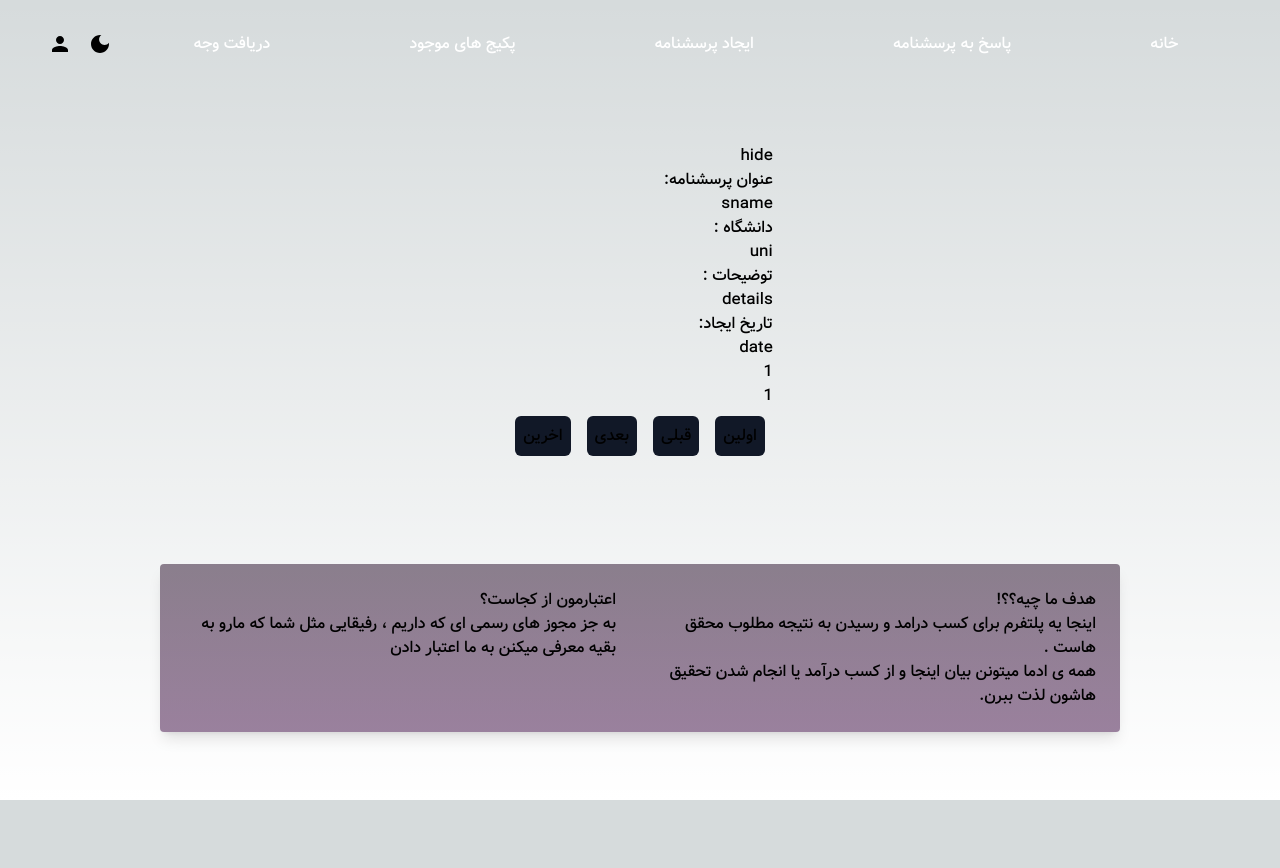
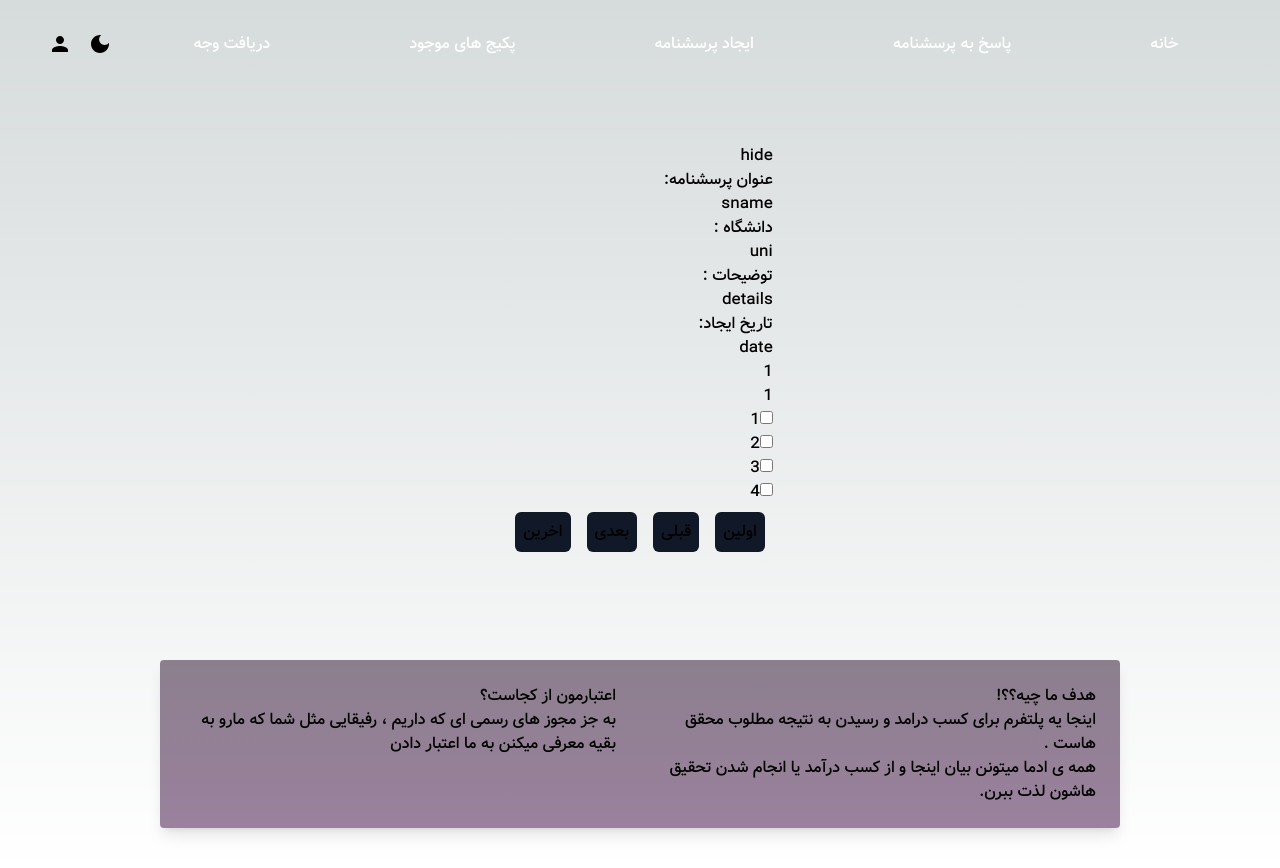
Before and after one commit to hosseinemir/survey-hosseinemir, a Next.js app: page /answer-survey in a window 1280 px wide. Before the commit the page ends 800 px from the top, so only its background shows below. Built offline with nearby package versions, Linux system fonts and the light colour scheme.

Commit message:
add all files and change some fetures for better performance and start totest ansswer part logic

```diff
--- a/src/components/template/AnswerSurveyT.tsx
+++ b/src/components/template/AnswerSurveyT.tsx
@@ -1,6 +1,7 @@
 "use client";
-import React, { useState } from "react";
+import React, { useEffect, useState } from "react";
 import SurveyDetailsPart from "../module/SurveyDetailsPart";
+import { useranswer } from "../../types/types";
 const surveyforexapmle = {
   suser: "suser",
   sname: "sname",
@@ -22,6 +23,8 @@ const surveyforexapmle = {
 export default function AnswerSurveyT() {
   const [qcounter, setqcounter] = useState<number>(1);
   const [showdetails, setShowdetails] = useState<boolean>(true);
+  const [useranswers, setuseranswers] = useState<useranswer>();
+  // const [chekedarray , setchekedarray]=useState<[boolean]>()
   const fristqHandler = () => {
     setqcounter(1);
   };
@@ -51,6 +54,26 @@ export default function AnswerSurveyT() {
     { id: "3", name: "بعدی", func: nextqHandler },
     { id: "4", name: "اخرین", func: lastqHandler },
   ];
+  // const chekedarrayfunc = (index)=>{
+
+  //   let newarray = [...chekedarray]
+  //   newarray[index]= !newarray[index]
+
+  //   setchekedarray()
+  // }
+  useEffect(() => {
+    setuseranswers({ userid: 1, surveyid: 1, answers: [] });
+  }, []);
+  useEffect(() => {
+    let chekeditemcount =
+      surveyforexapmle.questions[qcounter - 1].answer.length || 4;
+    let chekedarray = [];
+
+    for (let i = 0; i < chekeditemcount; i++) {
+      chekedarray.push(false);
+    }
+    console.log(chekedarray)
+  }, [qcounter]);
   return (
     <div>
       <div>
@@ -91,7 +114,16 @@ export default function AnswerSurveyT() {
           <p>{qcounter}</p>
           <p>{surveyforexapmle.questions[qcounter - 1].title}</p>
         </div>
-        <div></div>
+        <div>
+          {surveyforexapmle.questions[qcounter - 1].answer.map(
+            (item, index) => (
+              <div key={index}>
+                <input id={item} type="checkbox" value={item} />
+                <label htmlFor={item}>{item}</label>
+              </div>
+            )
+          )}
+        </div>
 
         <div>
           {buttons.map((item) => (
```
Also changed, not shown: src/types/types.ts (+7 -0 lines).
